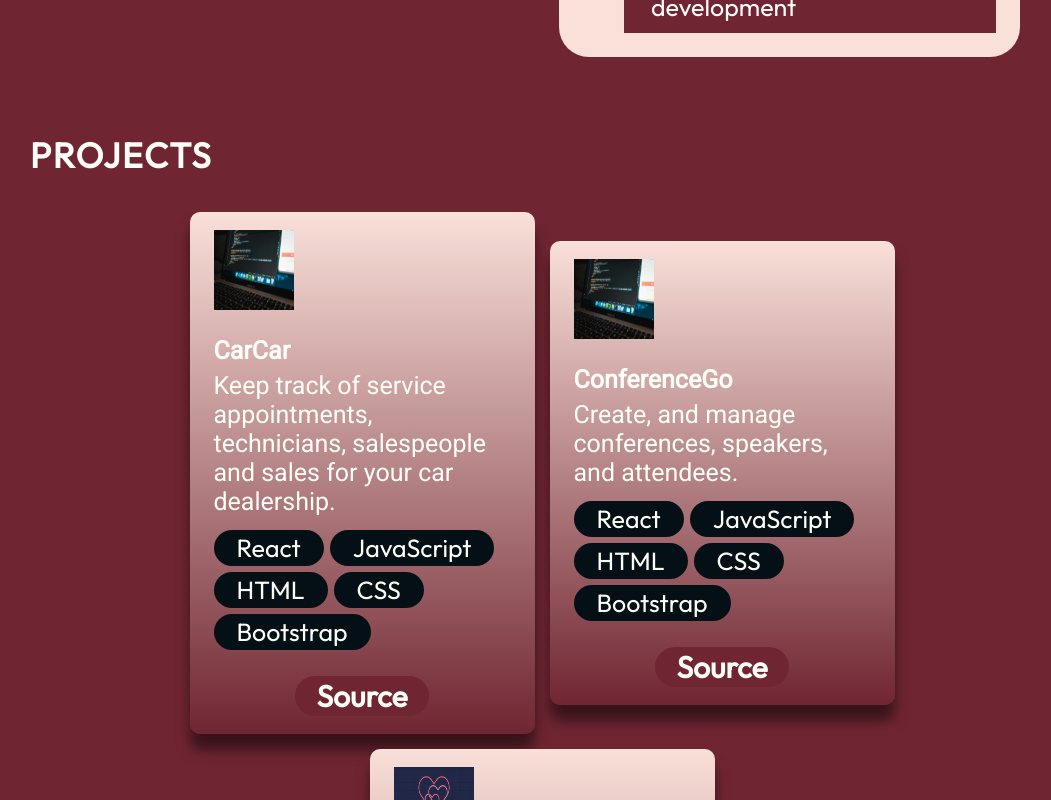
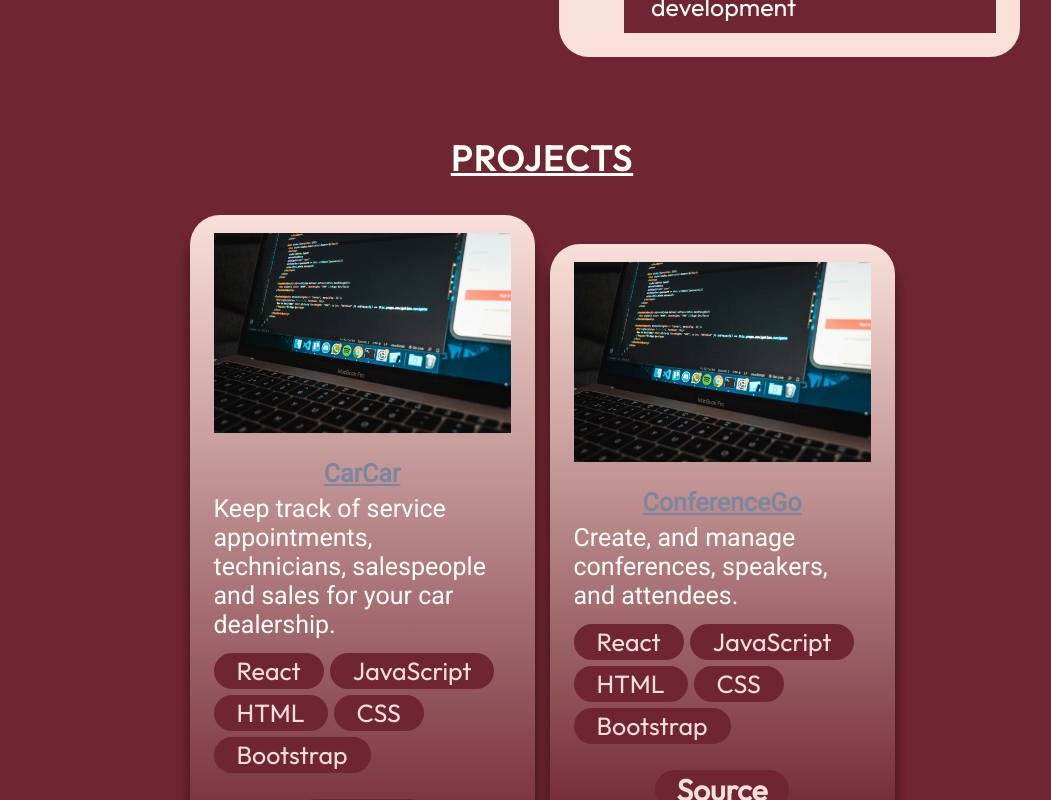
Before and after one commit to MichaelaArteberry/MichaelaArteberry.github.io, a React (Vite) app in the folder portfolio/: page / in a window 1280 px wide. Shown: the part 5940-6740 px from the top of the page, without its empty margins (98-1149 px from the left). Built offline with nearby package versions, Linux system fonts and the light colour scheme.

Commit message:
cosmetic changes to the projects.. need to add more and adjust the imgs

```diff
--- a/portfolio/src/components/Projects/Projects.module.css
+++ b/portfolio/src/components/Projects/Projects.module.css
@@ -1,10 +1,12 @@
 @import "../../vars.css";
 
 .container {
-    margin-top: 76px;
-    color: var(--color-text);
+    margin-top: 79px;
     margin-left: 10%;
     margin-right: 10%;
+    display: flex;
+    flex-direction: column;
+    align-items: center;
 }
 
 .title {
@@ -12,10 +14,12 @@
     font-weight: 700;
     letter-spacing: 1.75px;
     text-transform: uppercase;
+    color: var(--color-text);
+    text-decoration: underline;
 }
 
 .projects {
-    margin-top: 35px;
+    margin: 35px;
     display: flex;
     flex-wrap: wrap;
     flex-direction: row;
--- a/portfolio/src/components/Projects/ProjectsCard.module.css
+++ b/portfolio/src/components/Projects/ProjectsCard.module.css
@@ -3,11 +3,12 @@
 .container {
     display: flex;
     flex-direction: column;
-    border-radius: 10px;
+    border-radius: 30px;
     box-shadow: 0 16px 14px 0 rgba(0, 0, 0, 0.5);
     background: linear-gradient(180deg, var(--color-primary) 0%, var(--color-secondary) 100%);
     padding: 18px 24px;
     max-width: 345px;
+    align-items: center;
 }
 
 .container:hover {
@@ -17,6 +18,8 @@
 
 .image {
     margin-bottom: 26px;
+    width: 100%;
+    height: 200px;
 }
 
 .title {
@@ -24,6 +27,9 @@
     font-family: var(--font-roboto);
     font-weight: 700;
     background: none;
+    color: var(--color-bg);
+    text-align: center;
+    text-decoration: underline;
 }
 
 .description {
@@ -32,6 +38,7 @@
     font-weight: 400;
     margin-top: 6px;
     background: none;
+    color: var(--color-text);
 }
 
 .skills {
@@ -43,18 +50,20 @@
     gap: 6px;
     list-style: none;
     background: none;
+    color: var(--color-primary);
 }
 
 .skill {
     font-size: 25px;
     font-weight: 400;
-    background: var(--color-dark);
+    background: var(--color-secondary);
     padding:2px 23px;
     border-radius: 100px;
 }
 
 .skill:hover {
-    background: var(--color-secondary);
+    background: var(--color-bg);
+    color: var(--color-primary);
     transition: background 0.3s;
 }
 
@@ -73,9 +82,11 @@
     font-weight: 600;
     padding: 1px 22px;
     border-radius: 100px;
+    color: var(--color-primary);
 }
 
 .link:hover {
-    background: var(--color-dark);
+    background: var(--color-bg);
+    color: var(--color-dark);
     transition: background 0.3s;
 }
```
